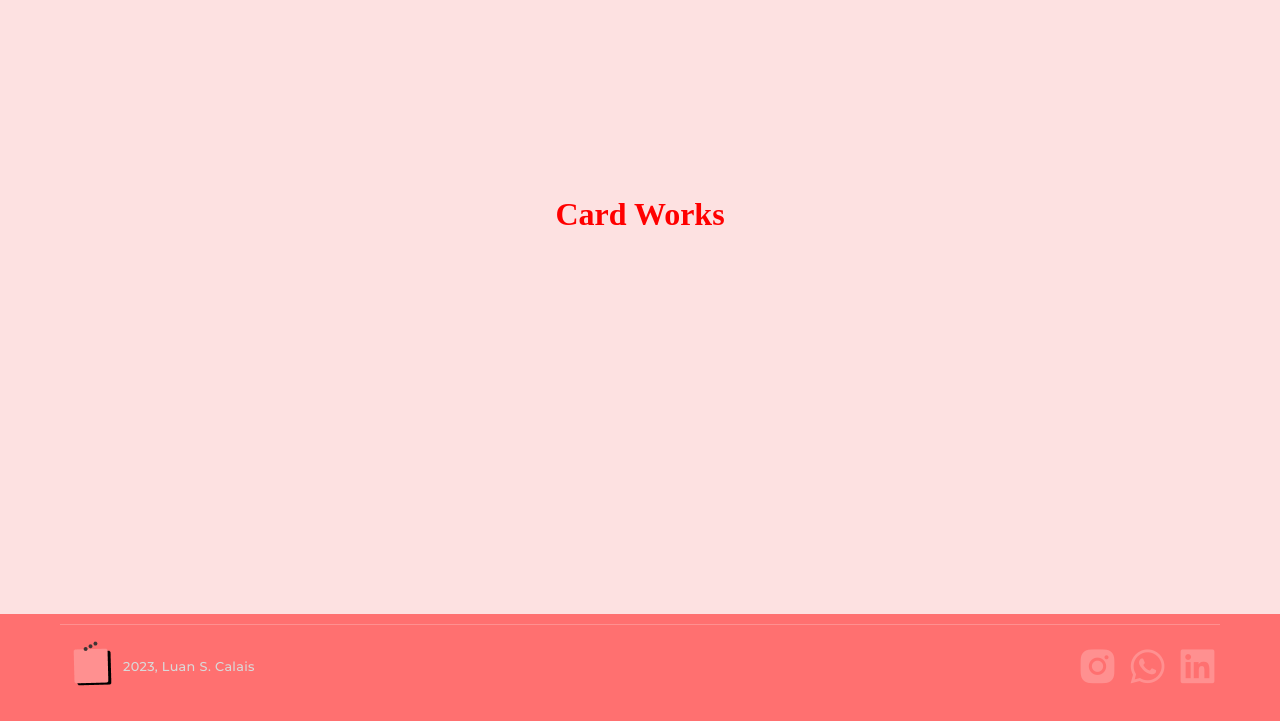
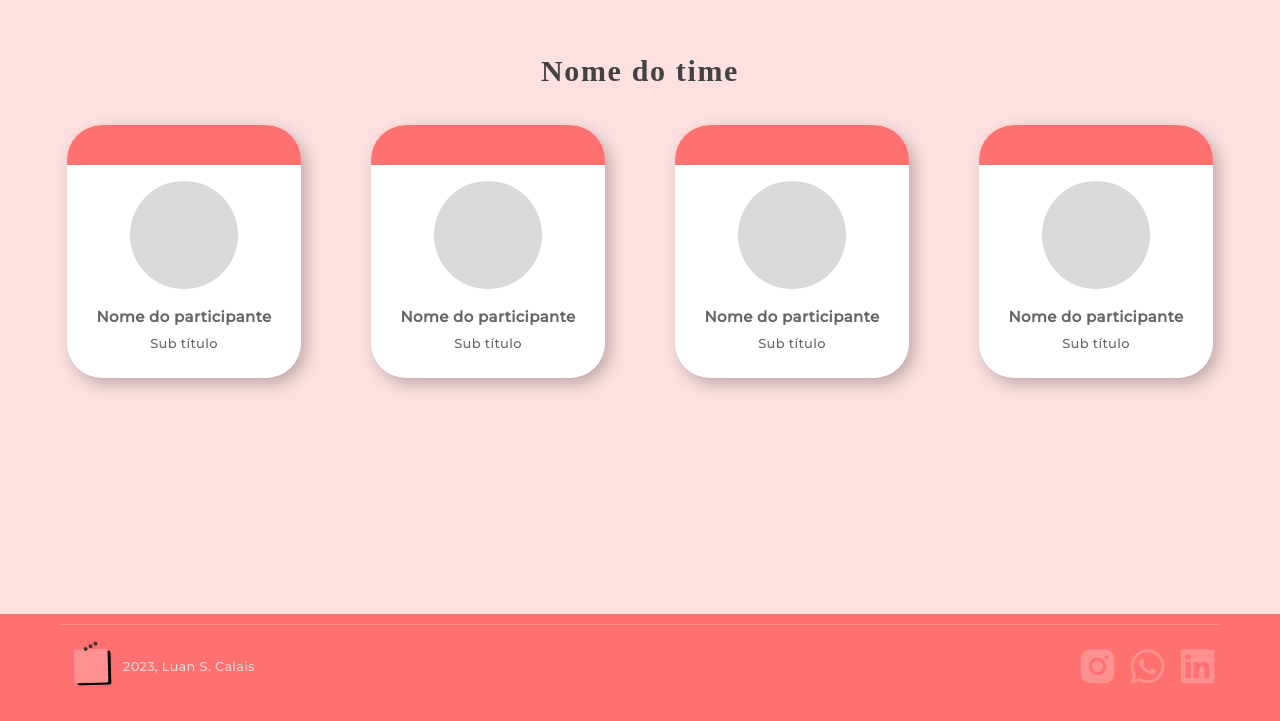
Before and after one commit to LuanCalais/Project-Hub, a React (Create React App) app: page / in a window 1280 px wide. Shown: the part 1786-2507 px from the top of the page. Built offline with nearby package versions, Linux system fonts and the light colour scheme; a web font is replaced by a local one.

Commit message:
create card component style

```diff
--- a/src/components/Card/Card.css
+++ b/src/components/Card/Card.css
@@ -1,3 +1,62 @@
-h1 {
-  color: red;
+.card {
+  min-height: 253px;
+  width: 234px;
+  border-radius: 35px;
+  background: #ffffff;
+  box-shadow: 5px 6px 16px rgba(0, 0, 0, 0.25);
+  position: relative;
+  display: flex;
+  flex-direction: column;
+  align-items: center;
+  justify-content: space-between;
 }
+
+.card * {
+  font-family: "monserrat";
+}
+
+.card .card-header {
+  position: absolute;
+  top: 0;
+  border-radius: 35px 35px 0px 0px;
+  min-height: 40px;
+  width: 100%;
+  background: #ff7070;
+  display: flex;
+  align-items: center;
+  justify-content: center;
+  color: #ffffff;
+  font-size: 1.01rem;
+}
+.card .card-picture {
+  height: 108px;
+  width: 108px;
+  border-radius: 50%;
+  display: flex;
+  justify-content: center;
+  align-items: center;
+  background: #d9d9d9;
+  position: absolute;
+  top: 3.5em;
+}
+
+.card .card-info {
+    position: absolute;
+    bottom: 25px;
+}
+
+.card .card-info h5 {
+  font-weight: 600;
+  font-size: 15px;
+  line-height: 24px;
+  letter-spacing: 0.025em;
+  color: #666666;
+}
+
+.card .card-info sub {
+    font-weight: 500;
+    font-size: 13px;
+    line-height: 17px;
+    letter-spacing: 0.025em;
+    color: #666666;
+}
--- a/src/components/Card/index.js
+++ b/src/components/Card/index.js
@@ -1,7 +1,22 @@
 import './Card.css'
 
 const Card = () => {
-  return <h1>Card Works</h1>;
+  return (
+    <div className='card'>
+        <div className='card-header'>
+            {/* TODO: Aqui vai a função do integrante */}
+        </div>
+
+        <div className='card-picture'>
+            {/* TODO: Aqui vai a foto do participante */}
+        </div>
+
+        <div className='card-info'>
+            <h5>Nome do participante</h5>
+            <sub>Sub título</sub>
+        </div>
+    </div>
+  );
 };
 
 export default Card;
--- a/src/components/Team/Team.css
+++ b/src/components/Team/Team.css
@@ -0,0 +1,24 @@
+.team {
+  width: 100%;
+  padding: 53px;
+}
+
+.team {
+  text-align: center;
+}
+
+.team h1 {
+  font-weight: 600;
+  font-size: 30px;
+  line-height: 39px;
+  letter-spacing: 0.055em;
+  color: #424242;
+  margin-bottom: 35px;
+}
+
+.team .cards-box {
+  display: flex;
+  flex-wrap: wrap;
+  justify-content: center;
+  column-gap: 70px;
+}
--- a/src/components/Team/index.js
+++ b/src/components/Team/index.js
@@ -4,7 +4,17 @@ import "./Team.css";
 const Team = () => {
   return (
     <>
-      <Card />
+      <div className="team">
+        <h1>
+          Nome do time
+        </h1>
+        <div className="cards-box">
+          <Card />
+          <Card />
+          <Card />
+          <Card />
+        </div>
+      </div>
     </>
   );
 };
```
